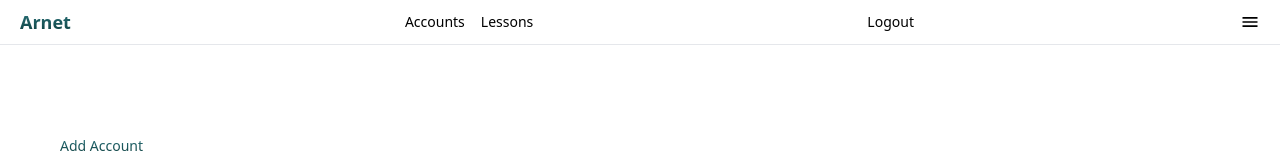
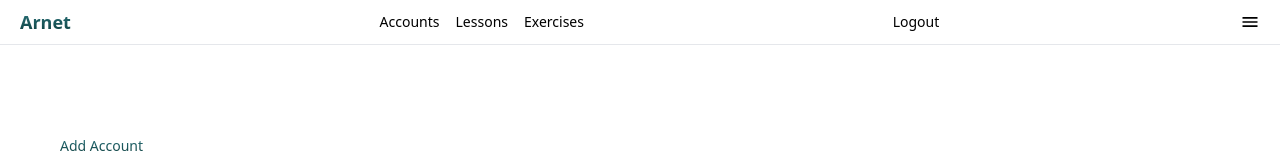
Before and after one commit to wardDward/arnet_admin, a Nuxt app: page / in a window 1280 px wide. Shown: the top 160 px of the page. Built offline with nearby package versions, Linux system fonts and the light colour scheme; no server answers; the database is empty.

Commit message:
exercise

```diff
--- a/components/Navbar.vue
+++ b/components/Navbar.vue
@@ -59,7 +59,7 @@ const { user } = useAuthUser();
 const { logout } = useAuth();
 const router = useRouter();
 
-const tabs = ["Accounts", "Lessons"];
+const tabs = ["Accounts", "Lessons", "Exercises"];
 
 const toggleMenu = ref(false);
 
--- a/components/lessons.vue
+++ b/components/lessons.vue
@@ -107,11 +107,11 @@
           <td class="px-6 py-4">{{ sublesson.lessonTitle }}</td>
           <td class="px-6 py-4 max-w-[250px] truncate">{{ sublesson.text }}</td>
           <td class="px-6 py-4">
-          <!--
+
             <NuxtLink :to="{ path: `/lessons/${sublesson.id}/create_quiz` }">
               <button class="text-white bg-blue-500 rounded px-4 py-2">Add Quiz</button>
             </NuxtLink>
-            -->
+
             <button @click="openEditModal(sublesson)" class="px-4 py-2 text-white bg-yellow-500 rounded hover:bg-yellow-600">
               Edit
             </button>
```
